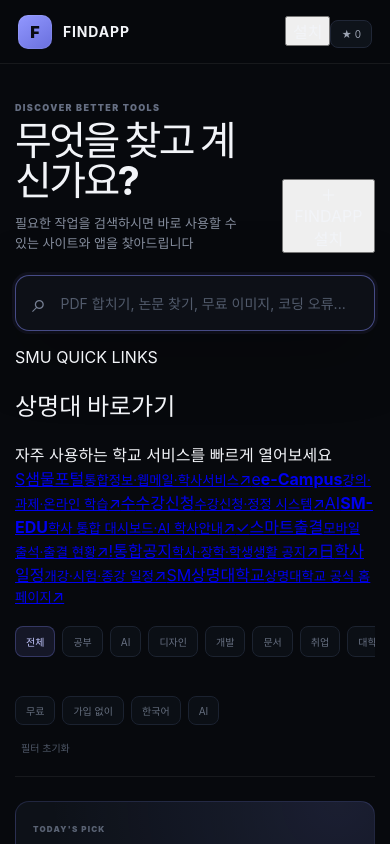
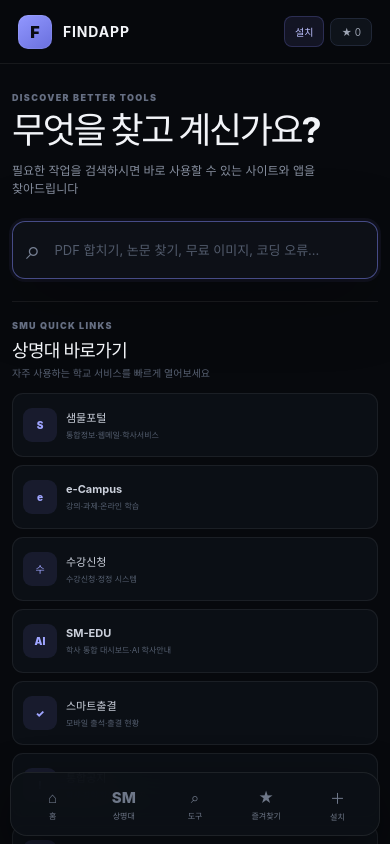
Before and after one commit to usernameisuser11/FINDAPP, a React (Vite) app: page / in a window 390 px wide. Shown: the top 844 px of the page. Built offline with nearby package versions, Linux system fonts and the light colour scheme.

Commit message:
Design SMU quick links and mobile PWA experience

```diff
--- a/src/styles.css
+++ b/src/styles.css
@@ -1032,3 +1032,469 @@ footer p {
     display: none;
   }
 }
+
+
+/* SMU quick links + install */
+.top-actions {
+  display: flex;
+  align-items: center;
+  gap: 12px;
+}
+
+.install-button {
+  min-height: 38px;
+  display: inline-flex;
+  align-items: center;
+  gap: 7px;
+  padding: 0 12px;
+  border: 1px solid rgba(133, 140, 255, 0.24);
+  border-radius: 9px;
+  background: rgba(133, 140, 255, 0.08);
+  color: #bfc4ff;
+  font-size: 10px;
+  font-weight: 750;
+  cursor: pointer;
+}
+
+.install-button:hover {
+  background: rgba(133, 140, 255, 0.14);
+}
+
+.smu-quick {
+  margin-top: 26px;
+  padding-top: 22px;
+  border-top: 1px solid var(--line-soft);
+}
+
+.smu-heading {
+  display: flex;
+  align-items: end;
+  justify-content: space-between;
+  gap: 16px;
+  margin-bottom: 12px;
+}
+
+.smu-heading p {
+  margin: 0 0 5px;
+  color: #666f83;
+  font-size: 9px;
+  font-weight: 900;
+  letter-spacing: 0.14em;
+}
+
+.smu-heading h2 {
+  margin: 0;
+  font-size: 18px;
+  letter-spacing: -0.035em;
+}
+
+.smu-heading > span {
+  color: #565f70;
+  font-size: 10px;
+}
+
+.smu-link-grid {
+  display: grid;
+  grid-template-columns: repeat(4, minmax(0, 1fr));
+  gap: 8px;
+}
+
+.smu-link {
+  min-width: 0;
+  min-height: 70px;
+  display: grid;
+  grid-template-columns: 34px minmax(0, 1fr) auto;
+  align-items: center;
+  gap: 9px;
+  padding: 11px;
+  border: 1px solid var(--line-soft);
+  border-radius: 11px;
+  background: #0b0f15;
+  color: inherit;
+  text-decoration: none;
+  transition: 0.16s ease;
+}
+
+.smu-link:hover {
+  border-color: rgba(133, 140, 255, 0.23);
+  background: #0f141c;
+  transform: translateY(-1px);
+}
+
+.smu-link-icon {
+  width: 34px;
+  height: 34px;
+  display: grid;
+  place-items: center;
+  border-radius: 9px;
+  background: rgba(133, 140, 255, 0.1);
+  color: #9fa5ff;
+  font-size: 10px;
+  font-weight: 900;
+}
+
+.smu-link-copy {
+  min-width: 0;
+}
+
+.smu-link-copy strong,
+.smu-link-copy small {
+  display: block;
+  overflow: hidden;
+  text-overflow: ellipsis;
+  white-space: nowrap;
+}
+
+.smu-link-copy strong {
+  color: #cbd0db;
+  font-size: 11px;
+}
+
+.smu-link-copy small {
+  margin-top: 4px;
+  color: #555f70;
+  font-size: 8px;
+}
+
+.smu-link-arrow {
+  color: #4f5869;
+  font-size: 12px;
+}
+
+.mobile-header-actions {
+  display: flex;
+  align-items: center;
+  gap: 6px;
+}
+
+.mobile-install {
+  padding: 7px 10px;
+  border: 1px solid rgba(133, 140, 255, 0.22);
+  border-radius: 8px;
+  background: rgba(133, 140, 255, 0.1);
+  color: #bcc1ff;
+  font-size: 10px;
+  cursor: pointer;
+}
+
+.mobile-bottom-nav {
+  display: none;
+}
+
+.install-sheet-backdrop {
+  position: fixed;
+  inset: 0;
+  z-index: 100;
+  display: grid;
+  place-items: end center;
+  background: rgba(0, 0, 0, 0.62);
+  backdrop-filter: blur(8px);
+}
+
+.install-sheet {
+  width: min(520px, calc(100% - 24px));
+  margin-bottom: 18px;
+  padding: 24px;
+  position: relative;
+  border: 1px solid #242c3b;
+  border-radius: 20px;
+  background: #0d1219;
+  box-shadow: 0 30px 80px rgba(0, 0, 0, 0.5);
+}
+
+.install-sheet h2 {
+  margin: 0;
+  font-size: 22px;
+  letter-spacing: -0.04em;
+}
+
+.install-sheet-close {
+  width: 34px;
+  height: 34px;
+  position: absolute;
+  top: 14px;
+  right: 14px;
+  border: 0;
+  border-radius: 9px;
+  background: #151b24;
+  color: #7b8494;
+  font-size: 20px;
+  cursor: pointer;
+}
+
+.install-guide {
+  display: grid;
+  gap: 9px;
+  margin-top: 18px;
+}
+
+.install-guide > div {
+  padding: 13px;
+  border: 1px solid var(--line-soft);
+  border-radius: 11px;
+  background: #0a0e14;
+}
+
+.install-guide strong,
+.install-guide span {
+  display: block;
+}
+
+.install-guide strong {
+  color: #cdd1db;
+  font-size: 11px;
+}
+
+.install-guide span {
+  margin-top: 5px;
+  color: #727b8b;
+  font-size: 10px;
+  line-height: 1.6;
+}
+
+.install-guide b {
+  color: #aeb4ff;
+}
+
+.install-sheet-done {
+  width: 100%;
+  min-height: 43px;
+  margin-top: 15px;
+  border: 1px solid rgba(133, 140, 255, 0.25);
+  border-radius: 10px;
+  background: rgba(133, 140, 255, 0.13);
+  color: #d1d4ff;
+  font-size: 11px;
+  font-weight: 750;
+  cursor: pointer;
+}
+
+@media (max-width: 1040px) {
+  .smu-link-grid {
+    grid-template-columns: repeat(2, minmax(0, 1fr));
+  }
+}
+
+@media (max-width: 800px) {
+  body {
+    padding-bottom: calc(76px + env(safe-area-inset-bottom));
+  }
+
+  .top-section {
+    padding-top: 28px;
+  }
+
+  .top-meta {
+    align-items: flex-start;
+  }
+
+  .top-actions .install-button,
+  .tool-counter {
+    display: none;
+  }
+
+  .smu-quick {
+    margin-top: 22px;
+    padding-top: 18px;
+  }
+
+  .smu-heading {
+    align-items: flex-start;
+    flex-direction: column;
+    gap: 4px;
+  }
+
+  .smu-heading > span {
+    line-height: 1.45;
+  }
+
+  .smu-link-grid {
+    grid-template-columns: repeat(2, minmax(0, 1fr));
+  }
+
+  .smu-link {
+    min-height: 74px;
+    grid-template-columns: 34px minmax(0, 1fr);
+    padding: 10px;
+  }
+
+  .smu-link-arrow {
+    display: none;
+  }
+
+  .mobile-bottom-nav {
+    height: calc(64px + env(safe-area-inset-bottom));
+    position: fixed;
+    left: 10px;
+    right: 10px;
+    bottom: 8px;
+    z-index: 60;
+    display: grid;
+    grid-auto-flow: column;
+    grid-auto-columns: 1fr;
+    align-items: start;
+    padding: 6px 6px calc(6px + env(safe-area-inset-bottom));
+    border: 1px solid rgba(255, 255, 255, 0.08);
+    border-radius: 17px;
+    background: rgba(12, 16, 22, 0.94);
+    box-shadow: 0 18px 50px rgba(0, 0, 0, 0.42);
+    backdrop-filter: blur(20px);
+  }
+
+  .mobile-bottom-nav button {
+    min-width: 0;
+    min-height: 50px;
+    display: grid;
+    place-items: center;
+    align-content: center;
+    gap: 3px;
+    padding: 4px 2px;
+    border: 0;
+    border-radius: 11px;
+    background: transparent;
+    color: #6e7788;
+    cursor: pointer;
+  }
+
+  .mobile-bottom-nav button:active {
+    background: rgba(133, 140, 255, 0.1);
+    color: #c0c5ff;
+  }
+
+  .mobile-bottom-nav span {
+    font-size: 15px;
+    font-weight: 800;
+  }
+
+  .mobile-bottom-nav small {
+    font-size: 8px;
+  }
+
+  .workspace {
+    padding-bottom: 20px;
+  }
+
+  footer {
+    margin-bottom: 24px;
+  }
+}
+
+@media (max-width: 600px) {
+  .top-section,
+  .workspace {
+    width: min(100% - 24px, 1080px);
+  }
+
+  .top-meta h1 {
+    max-width: 310px;
+    font-size: 36px;
+    line-height: 1.08;
+  }
+
+  .intro {
+    font-size: 12px;
+  }
+
+  .search-box {
+    height: 58px;
+    padding: 0 13px;
+    border-radius: 13px;
+  }
+
+  .search-box input {
+    font-size: 13px;
+  }
+
+  .mobile-categories {
+    margin-top: 15px;
+  }
+
+  .mobile-categories button {
+    min-height: 36px;
+    padding: 8px 12px;
+    font-size: 11px;
+  }
+
+  .filters {
+    padding-bottom: 15px;
+  }
+
+  .filter-group {
+    width: 100%;
+    display: grid;
+    grid-template-columns: repeat(4, minmax(0, 1fr));
+  }
+
+  .filter-group label,
+  .filter-group span {
+    width: 100%;
+  }
+
+  .filter-group span {
+    justify-content: center;
+    min-height: 38px;
+    font-size: 10px;
+  }
+
+  .picks {
+    margin-top: 18px;
+  }
+
+  .pick-card {
+    min-height: 144px;
+    padding: 15px;
+  }
+
+  .recent-section,
+  .results-section {
+    margin-top: 28px;
+  }
+
+  .tool-row {
+    min-height: 94px;
+  }
+
+  .tool-open-area {
+    min-height: 94px;
+    padding-top: 12px;
+    padding-bottom: 12px;
+  }
+
+  .tool-title-line h3 {
+    font-size: 13px;
+  }
+
+  .tool-main > p {
+    white-space: normal;
+    display: -webkit-box;
+    -webkit-box-orient: vertical;
+    -webkit-line-clamp: 2;
+    font-size: 10px;
+    line-height: 1.45;
+  }
+
+  .icon-button.star {
+    width: 38px;
+    height: 38px;
+  }
+
+  .install-sheet {
+    margin-bottom: calc(82px + env(safe-area-inset-bottom));
+    padding: 21px;
+    border-radius: 18px;
+  }
+}
+
+@media (max-width: 390px) {
+  .smu-link-grid {
+    grid-template-columns: 1fr;
+  }
+
+  .smu-link {
+    min-height: 64px;
+  }
+
+  .filter-group {
+    grid-template-columns: repeat(2, minmax(0, 1fr));
+  }
+}
```
